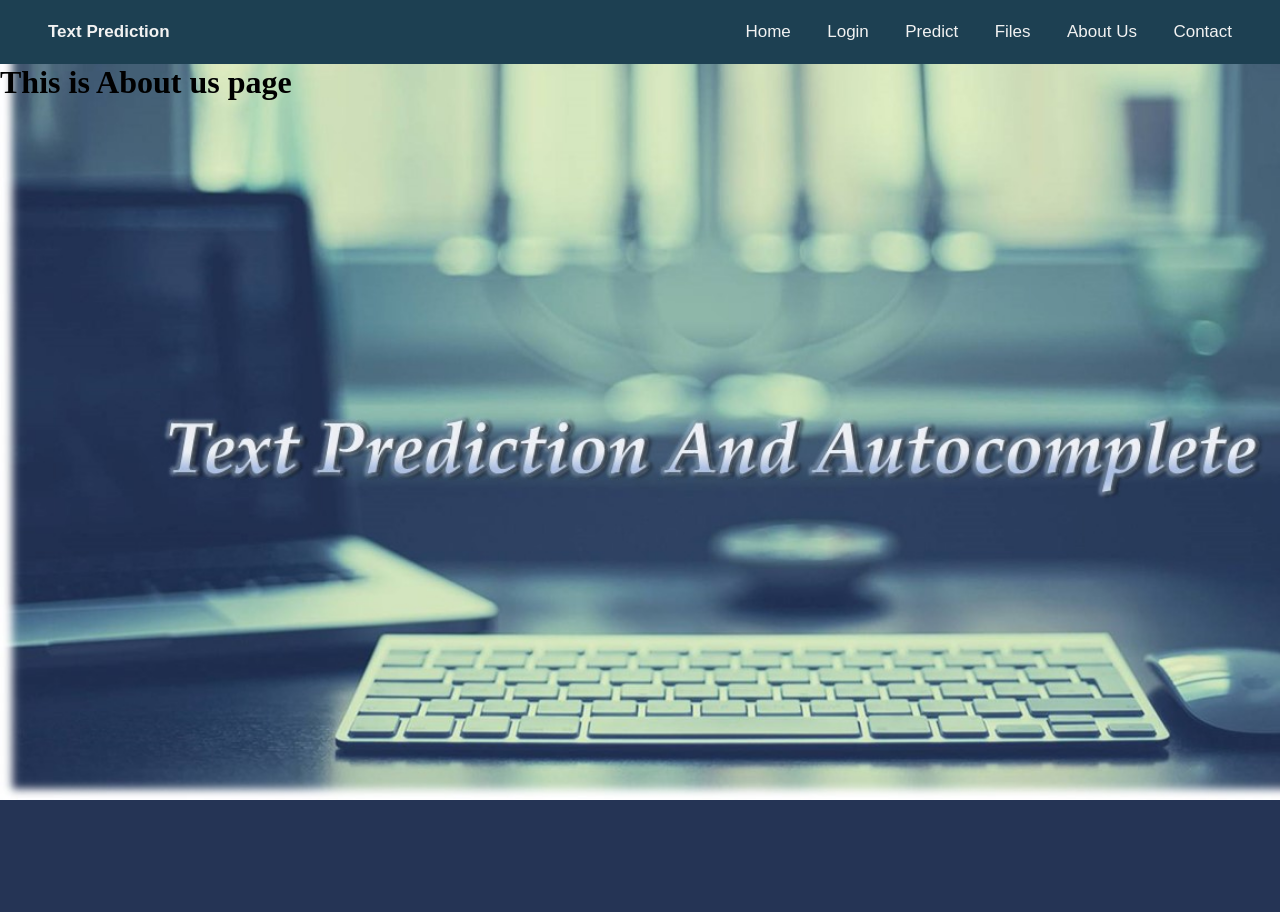
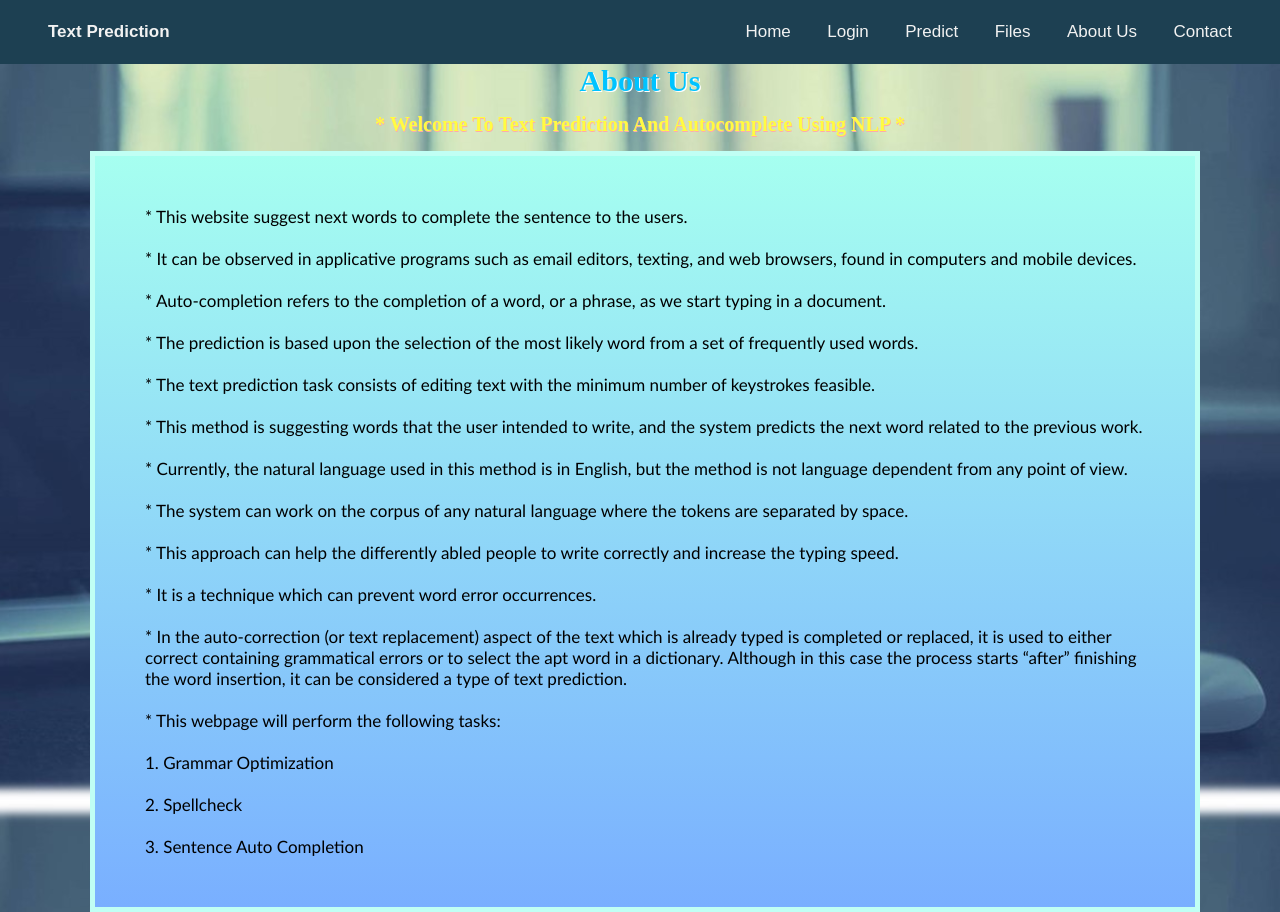
Before and after one commit to RutujaGurav07/text-prediction-using-roberta-, a Flask app: page /about in a window 1280 px wide. Before the commit the page ends 800 px from the top, so only its background shows below. Run offline with Flask 2, Linux system fonts and the light colour scheme.

Commit message:
Update about.html

```diff
--- a/templates/about.html
+++ b/templates/about.html
@@ -1,7 +1,32 @@
+ {% extends 'layout.html'%} {% block content %}
 
-{% extends 'layout.html'%}
+<div class="main1">
+    <link rel="stylesheet" href="{{ url_for('static',filename='css/about.css') }}">
+    <h1 style="color:rgb(0, 195, 255);text-shadow: 1.2px 1px #fff;text-align: center">About Us</h1><br>
+    <h2 style="text-align: center;text-shadow: 0.5px 1px rgb(255, 170, 170);color: rgb(255, 252, 65);"> * Welcome To Text Prediction And Autocomplete Using NLP *</h2>
+    <br>
+    <h3 style="color: black;text-align: left;font-weight: 100;background: linear-gradient(to top, #79afff, #a6fff0);
+    ;width: 1000px;
+    border: 5px solid rgb(192, 255, 244);padding: 50px; font-family:'Gill Sans', 'Gill Sans MT', Calibri, 'Trebuchet MS', sans-serif">
+        * This website suggest next words to complete the sentence to the users.
+        <br><br>* It can be observed in applicative programs such as email editors, texting, and web browsers, found in computers and mobile devices.
+        <br><br>* Auto-completion refers to the completion of a word, or a phrase, as we start typing in a document.
+        <br> <br>* The prediction is based upon the selection of the most likely word from a set of frequently used words.
+        <br><br>* The text prediction task consists of editing text with the minimum number of keystrokes feasible.
+        <br><br>* This method is suggesting words that the user intended to write, and the system predicts the next word related to the previous work.
+        <br><br>* Currently, the natural language used in this method is in English, but the method is not language dependent from any point of view.
+        <br><br>* The system can work on the corpus of any natural language where the tokens are separated by space.
+        <br><br>* This approach can help the differently abled people to write correctly and increase the typing speed.
+        <br><br>* It is a technique which can prevent word error occurrences.
+        <br><br>* In the auto-correction (or text replacement) aspect of the text which is already typed is completed or replaced, it is used to either correct containing grammatical errors or to select the apt word in a dictionary. Although in this case
+        the process starts “after” finishing the word insertion, it can be considered a type of text prediction.
+        <br><br>* This webpage will perform the following tasks:
+        <br><br>1. Grammar Optimization
+        <br><br>2. Spellcheck
+        <br><br>3. Sentence Auto Completion
 
-{% block content %}
+    </h3>
+</div>
 
-<h1>This is About us page</h1>
+
 {% endblock content %}
```
